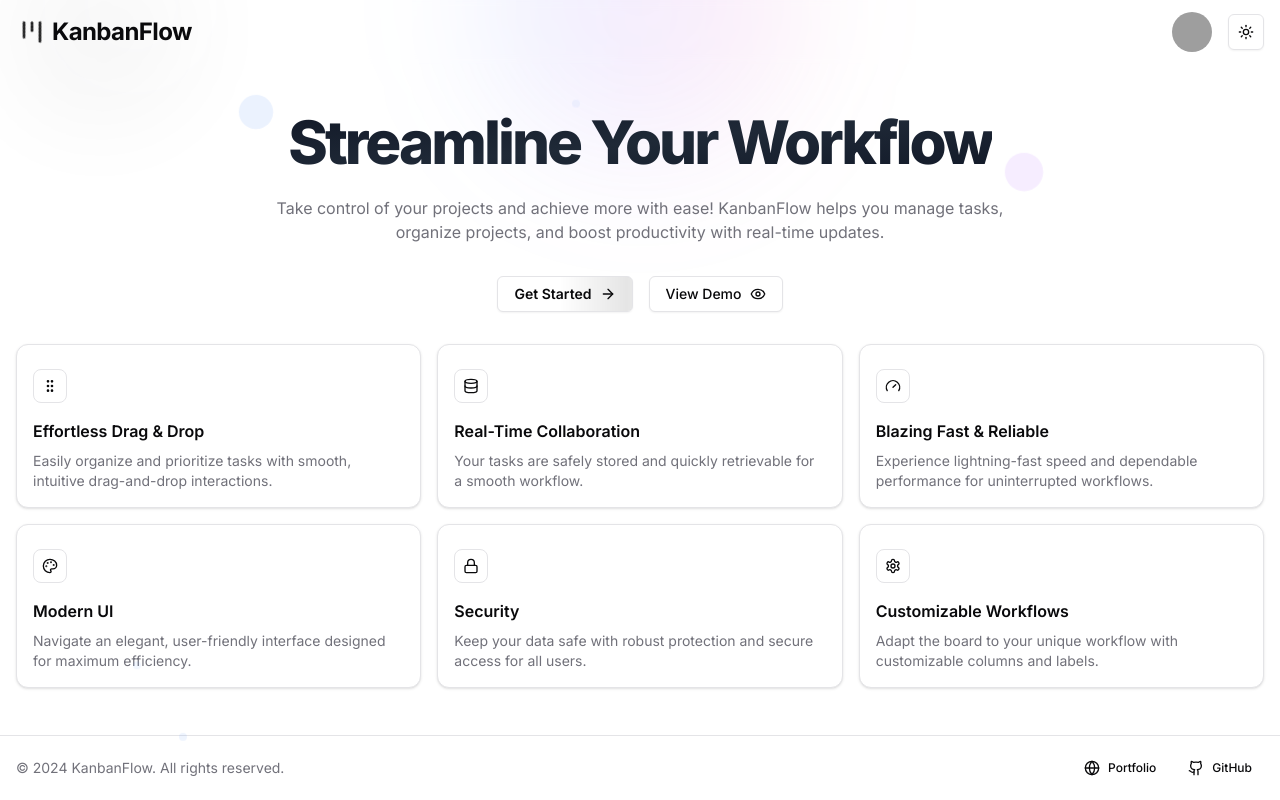
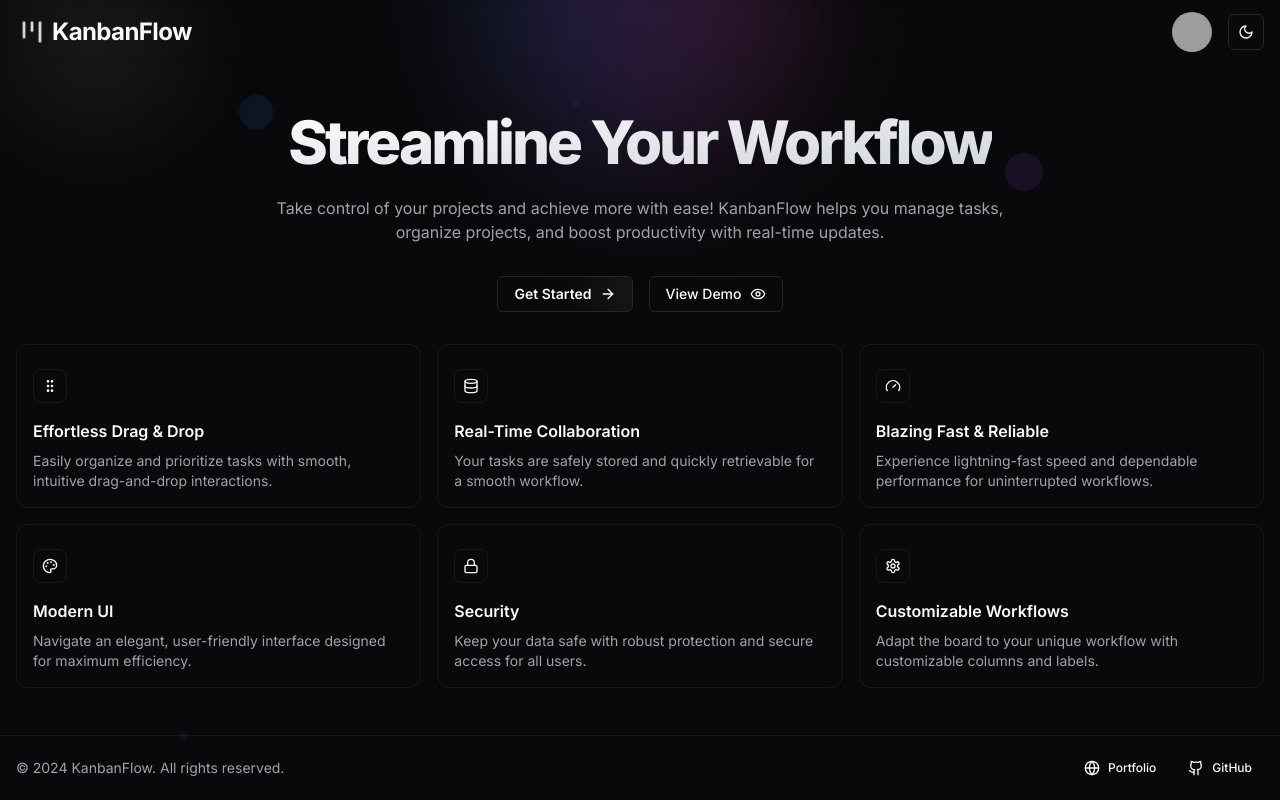
Before and after one commit to m-elagamy/kanbanflow, a Next.js app: page / in a window 1280 px wide. Built offline with nearby package versions, Linux system fonts and the light colour scheme; grey boxes are pictures that could not be loaded.

Commit message:
chore: make dark theme is the default

```diff
--- a/src/app/layout.tsx
+++ b/src/app/layout.tsx
@@ -32,8 +32,7 @@ export default function RootLayout({
       >
         <ThemeProvider
           attribute="class"
-          defaultTheme="light"
-          enableSystem
+          defaultTheme="dark"
           disableTransitionOnChange
         >
           <Header />
```
